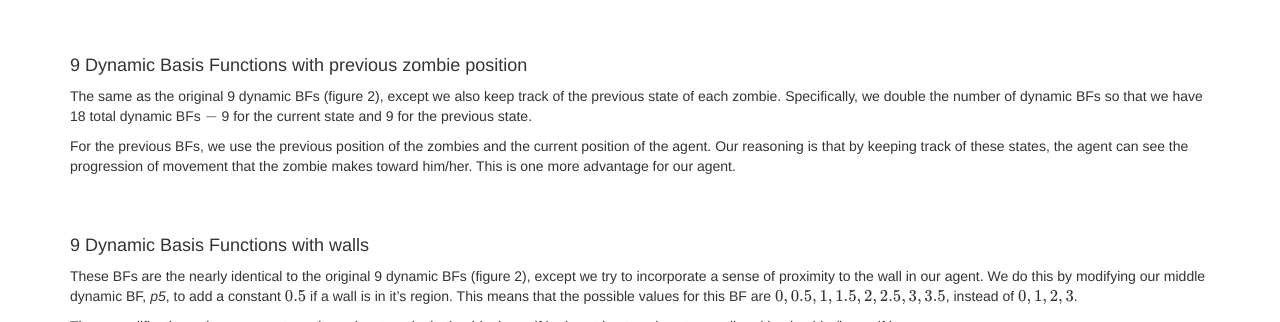
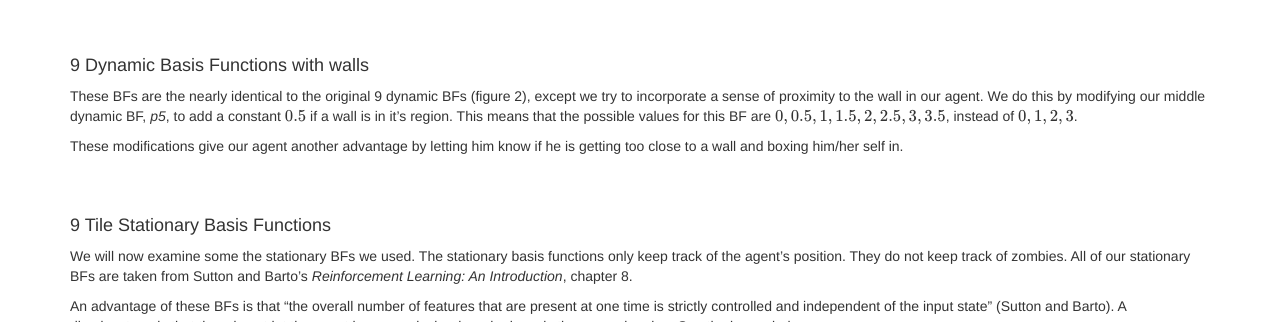
Before and after one commit to becamorin20/Group-16, a Jekyll site: the page built from docs/final.md, in a window 1280 px wide and 900 px high, scrolled down 2739 px, cut to the strip 205-527 px from the top of the window. Built offline with Jekyll 4.4.1, drawn with Linux system fonts in a browser that asks for light colours; formulas are drawn with MathJax 3; some of the changed text lies outside the part shown.

Commit message:
Create final.md

```diff
--- a/docs/final.md
+++ b/docs/final.md
@@ -103,16 +103,6 @@ This can be seen in the figure below.
 
 <br><br>
 
-#### 9 Dynamic Basis Functions with previous zombie position
-
-The same as the original 9 dynamic BFs (figure 2), except we also keep track of the previous state of each zombie.
-Specifically, we double the number of dynamic BFs so that we have 18 total dynamic BFs $$-$$ 9 for the current state and 9 for the previous state.
-
-For the previous BFs, we use the previous position of the zombies and the current position of the agent.
-Our reasoning is that by keeping track of these states, the agent can see the progression of movement that the zombie makes toward him/her. This is one more advantage for our agent.
-
-<br><br>
-
 #### 9 Dynamic Basis Functions with walls
 These BFs are the nearly identical to the original 9 dynamic BFs (figure 2), except we try to incorporate a sense of proximity to the wall in our agent.
 We do this by modifying our middle dynamic BF, _p5_, to add a constant $$0.5$$ if a wall is in it's region.
@@ -190,8 +180,6 @@ and consequently learn many different sets of parameters:
 <div align="center"><img src="//raw.githubusercontent.com/becamorin20/Zombie-Maze-Land/master/docs/images/theta_final.png" width="400"></div>.
 For each evaluation, we'll specify how many BFs and parameters we use.
 
-<br><br>
-
 Our algorithm learns the parameters $$\theta$$ for our Q-approximator.
 A full description of the algorithm can be found in Sutton and Barto's _Reinforcement Learning: An Introduction_, Chapter 8.
 <div align="center"><img src="//raw.githubusercontent.com/becamorin20/Zombie-Maze-Land/master/docs/images/alg4.png" width="500"></div>
```
Also changed, not shown: other parts of docs/final.md (+4 -0 lines).
